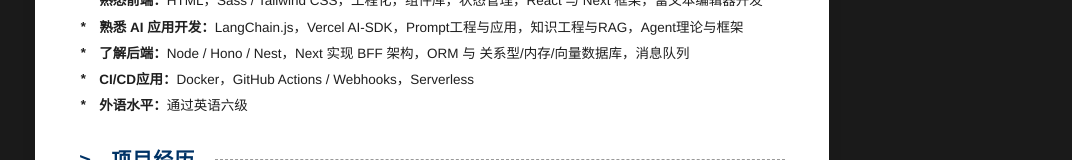
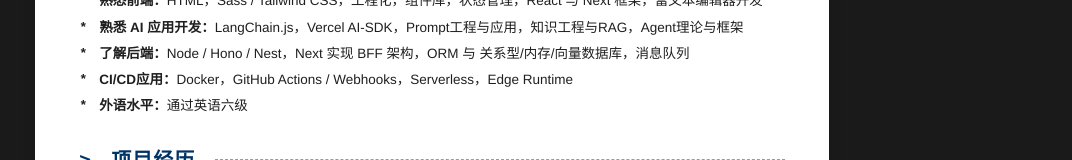
Before and after one commit to boat2moon/boat2moon, a Next.js app: page /resume in a window 1280 px wide. Shown: the part 493-653 px from the top of the page, without its empty margins (208-1280 px from the left). Built offline with nearby package versions, Linux system fonts and the light colour scheme.

Commit message:
feat(resume): 专业技能新增 Edge Runtime

```diff
--- a/src/app/resume/ResumePage.tsx
+++ b/src/app/resume/ResumePage.tsx
@@ -200,7 +200,8 @@
                 关系型/内存/向量数据库，消息队列
               </li>
               <li>
-                <strong>CI/CD应用：</strong>Docker，GitHub Actions / Webhooks，Serverless
+                <strong>CI/CD应用：</strong>Docker，GitHub Actions / Webhooks，Serverless，Edge
+                Runtime
               </li>
               <li>
                 <strong>外语水平：</strong>通过英语六级
```
